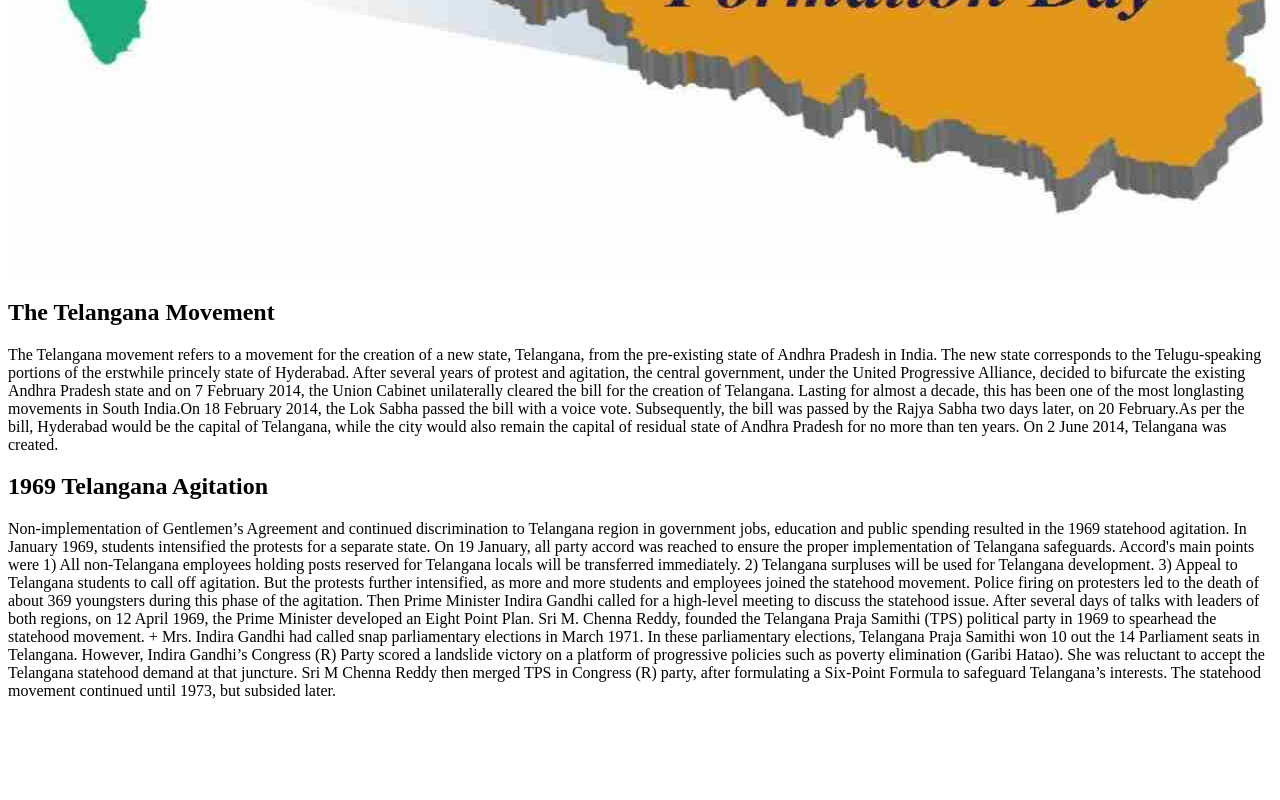
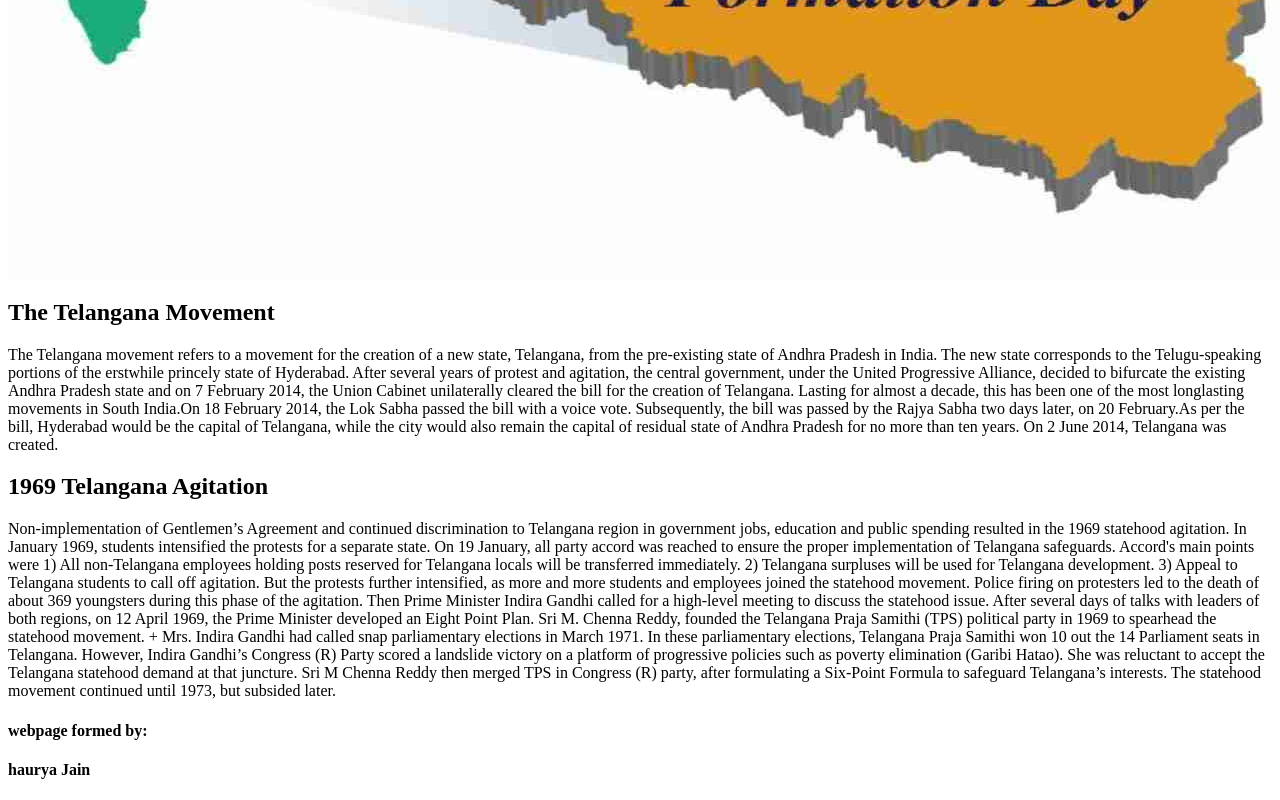
Before and after one commit to shauryajain2067/History-of-Telangana, a plain HTML site: page index.html in a window 1280 px wide. Shown: the part 1636-2436 px from the top of the page. Before the commit the page ends 2352 px from the top, so only its background shows below. Drawn offline with Linux system fonts and the light colour scheme.

Commit message:
Add files via upload

```diff
--- a/index.html
+++ b/index.html
@@ -40,6 +40,8 @@
 
        + Mrs. Indira Gandhi had called snap parliamentary elections in March 1971. In these parliamentary elections, Telangana Praja Samithi won 10 out the 14 Parliament seats in Telangana. However, Indira Gandhi’s Congress (R) Party scored a landslide victory on a platform of progressive policies such as poverty elimination (Garibi Hatao). She was reluctant to accept the Telangana statehood demand at that juncture. Sri M Chenna Reddy then merged TPS in Congress (R) party, after formulating a Six-Point Formula to safeguard Telangana’s interests. The statehood movement continued until 1973, but subsided later.</p>
         </section>
+    <h4>webpage formed by:</h4>
+    <h4>haurya Jain</h4>
 </body>
 
 </html>
```
